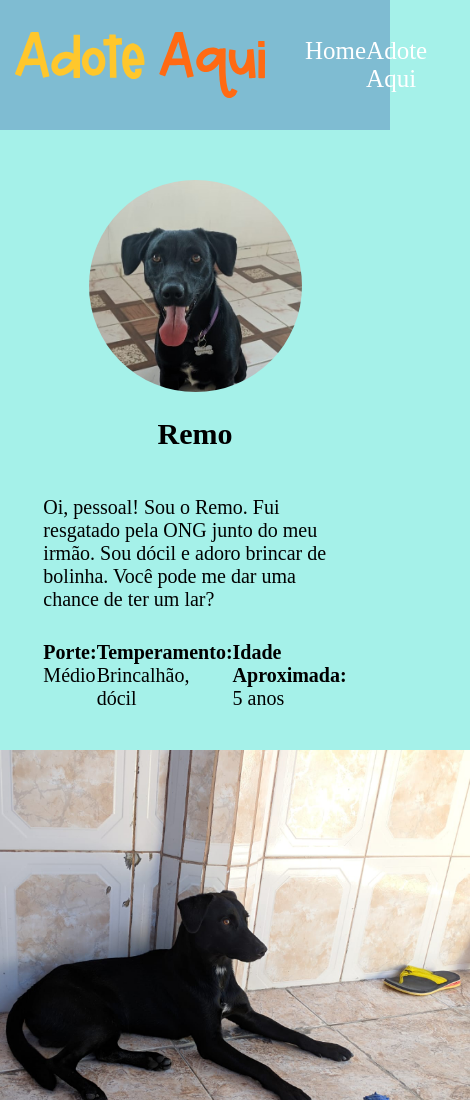
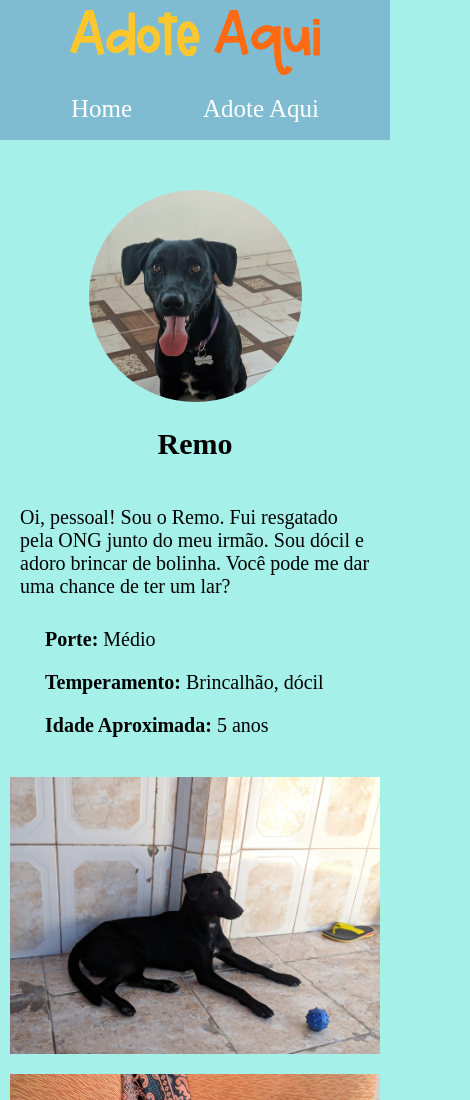
Before and after one commit to amandaafreitas/programadores-cariocas, a plain HTML site: page projeto-adote-aqui/remo.html in a window 390 px wide. Shown: the top 1100 px of the page, 470 px wide, since content can reach past the window. Drawn offline with Linux system fonts and the light colour scheme.

Commit message:
colocando responsividade dispositivo medio

```diff
--- a/projeto-adote-aqui/css/cachorros.css
+++ b/projeto-adote-aqui/css/cachorros.css
@@ -53,7 +53,7 @@
   }
 }
 
-@media (max-width: 577px) {
+@media (max-width: 576px) and (min-width: 426px) {
   .apresentacao {
     margin: 0;
     flex-direction: column;
@@ -93,3 +93,44 @@
     height: auto;
   }
 }
+
+@media (max-width: 425px) {
+  .apresentacao {
+    margin: 0;
+    flex-direction: column;
+    margin-top: 50px;
+  }
+
+  .apresentacao-conteudo {
+    justify-content: center;
+    display: flex;
+    flex-direction: column;
+    align-items: center;
+    margin-left: 0;
+  }
+
+  .apresentacao-conteudo p {
+    padding: 0 20px;
+  }
+
+  .lista-cachorros {
+    align-self: flex-start;
+    padding: 0 45px;
+    flex-direction: column;
+    display: flex;
+    margin-top: 0;
+  }
+
+  .imagens {
+    flex-direction: column;
+    width: 100%;
+    margin: 0;
+    margin-bottom: 20px;
+  }
+  .imagem-cachorros {
+    padding: 10px 10px;
+    object-fit: contain;
+    max-height: 500px;
+    height: auto;
+  }
+}
--- a/projeto-adote-aqui/css/style.css
+++ b/projeto-adote-aqui/css/style.css
@@ -193,7 +193,7 @@ a {
   }
 }
 
-@media (max-width: 576px) {
+@media (max-width: 576px) and (min-width: 426px) {
   .sobre-abrigo-container {
     flex-direction: column-reverse;
     margin-left: 0;
@@ -208,3 +208,33 @@ a {
     flex-direction: column;
   }
 }
+
+@media (max-width: 425px) {
+  .logo {
+    padding-left: 0;
+  }
+
+  nav ul {
+    width: 100%;
+    padding-left: 0;
+  }
+
+  .navegacao {
+    flex-direction: column;
+    padding-top: 10px;
+  }
+
+  .sobre-abrigo-container {
+    flex-direction: column-reverse;
+    margin-left: 0;
+  }
+
+  .sobre-texto-paragrafos p:last-child {
+    margin-bottom: 20px;
+  }
+
+  .cachorros-adocao {
+    display: flex;
+    flex-direction: column;
+  }
+}
```
